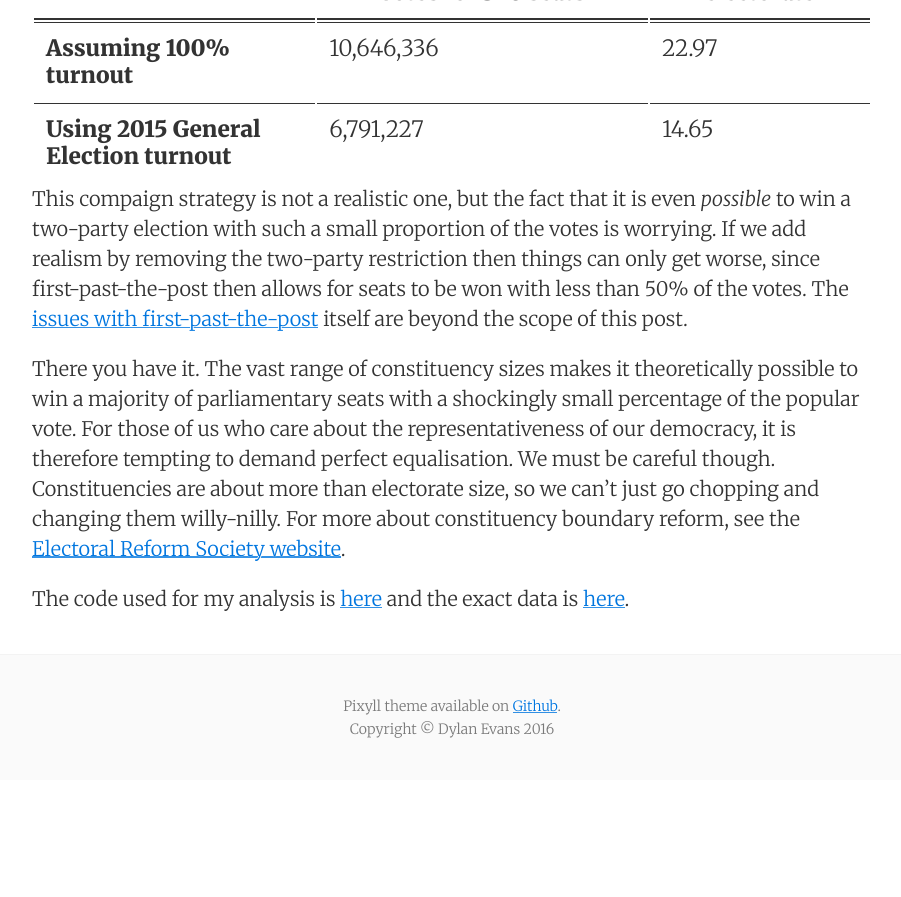
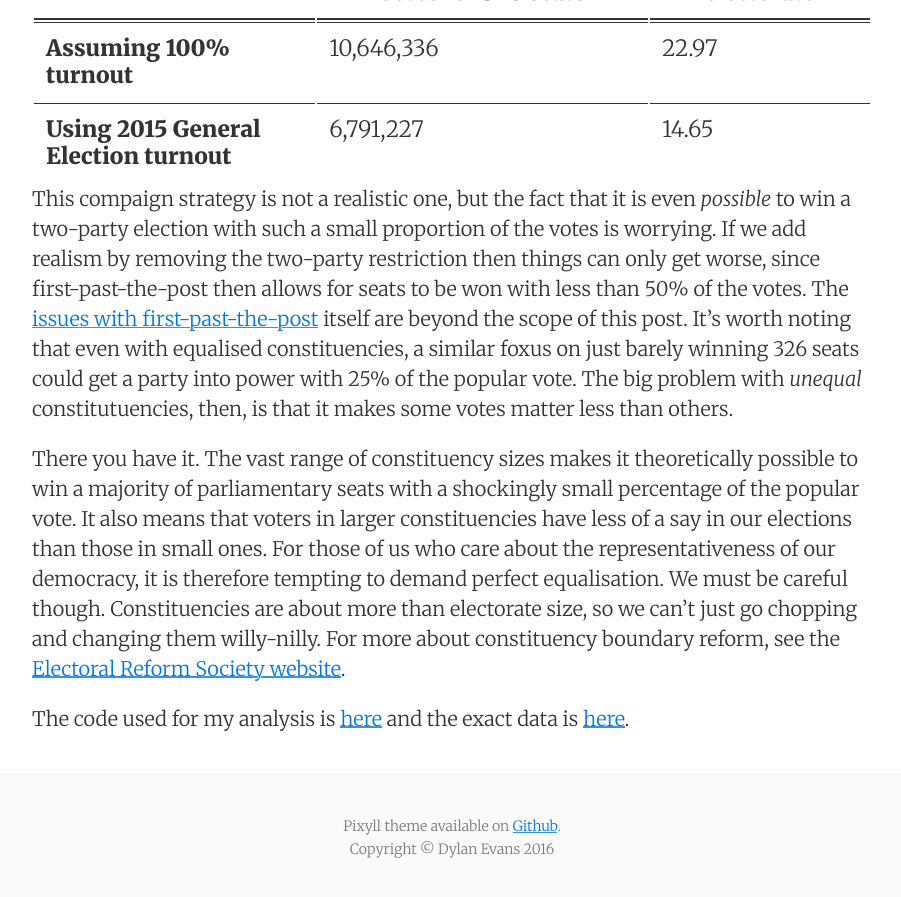
Before and after one commit to whonut/whonut.github.io, a Jekyll site: the page built from _posts/2016-08-04-Constituencies, First Past the Post and Minority Rule.md, in a window 1280 px wide and 900 px high, scrolled down 1459 px. Shown: the top 897 px of the window, without its empty margins (188-1089 px from the left). Built offline with Jekyll 4.4.1, drawn with Linux system fonts in a browser that asks for light colours; nearby versions of some CDN libraries; before the commit the page ends 2239 px from its top, so only the background shows below that.

Commit message:
Update Constituencies post

```diff
--- a/_posts/2016-08-04-Constituencies, First Past the Post and Minority Rule.md
+++ b/_posts/2016-08-04-Constituencies, First Past the Post and Minority Rule.md
@@ -25,9 +25,11 @@ In order to gain control of the Government (without coalition), a party must win
 | **Using 2015 General Election turnout** | 6,791,227                                   | 14.65                    |
 
  This compaign strategy is not a realistic one, but the fact that it is even *possible* to win a two-party election with such a small proportion of the votes is
- worrying. If we add realism by removing the two-party restriction then things can only get worse, since first-past-the-post then allows for seats to be won with less than 50% of the votes. The [issues with first-past-the-post](http://www.electoral-reform.org.uk/first-past-the-post) itself are beyond the scope of this post.
+ worrying. If we add realism by removing the two-party restriction then things can only get worse, since first-past-the-post then allows for seats to be won with less than 50% of the votes. The
+ [issues with first-past-the-post](http://www.electoral-reform.org.uk/first-past-the-post) itself are beyond the scope of this post. It's worth noting that even with equalised constituencies, a similar foxus on just barely winning 326 seats could get a party into power with 25% of the popular vote. The big problem with *unequal* constitutuencies, then, is that it makes some votes matter
+ less than others.
 
- There you have it. The vast range of constituency sizes makes it theoretically possible to win a majority of parliamentary seats with a shockingly small percentage of the popular vote. For those of us who care about the representativeness of our democracy, it is therefore tempting to demand perfect equalisation. We must be careful though. Constituencies are about more than electorate size, so we can't just go chopping and changing them willy-nilly. For more about constituency boundary reform, see the [Electoral Reform Society website](http://www.electoral-reform.org.uk/boundary-reform).
+ There you have it. The vast range of constituency sizes makes it theoretically possible to win a majority of parliamentary seats with a shockingly small percentage of the popular vote. It also means that voters in larger constituencies have less of a say in our elections than those in small ones. For those of us who care about the representativeness of our democracy, it is therefore tempting to demand perfect equalisation. We must be careful though. Constituencies are about more than electorate size, so we can't just go chopping and changing them willy-nilly. For more about constituency boundary reform, see the [Electoral Reform Society website](http://www.electoral-reform.org.uk/boundary-reform).
 
 The code used for my analysis is [here]({{site.url}}/assets/Constituencies,%20First%20Past%20the%20Post%20and%20Minority%20Rule/analysis.py) and the exact data is
 [here]({{site.url}}/assets/Constituencies,%20First%20Past%20the%20Post%20and%20Minority%20Rule/Constituencies%20size%20-%20GE%202015.csv).
```
